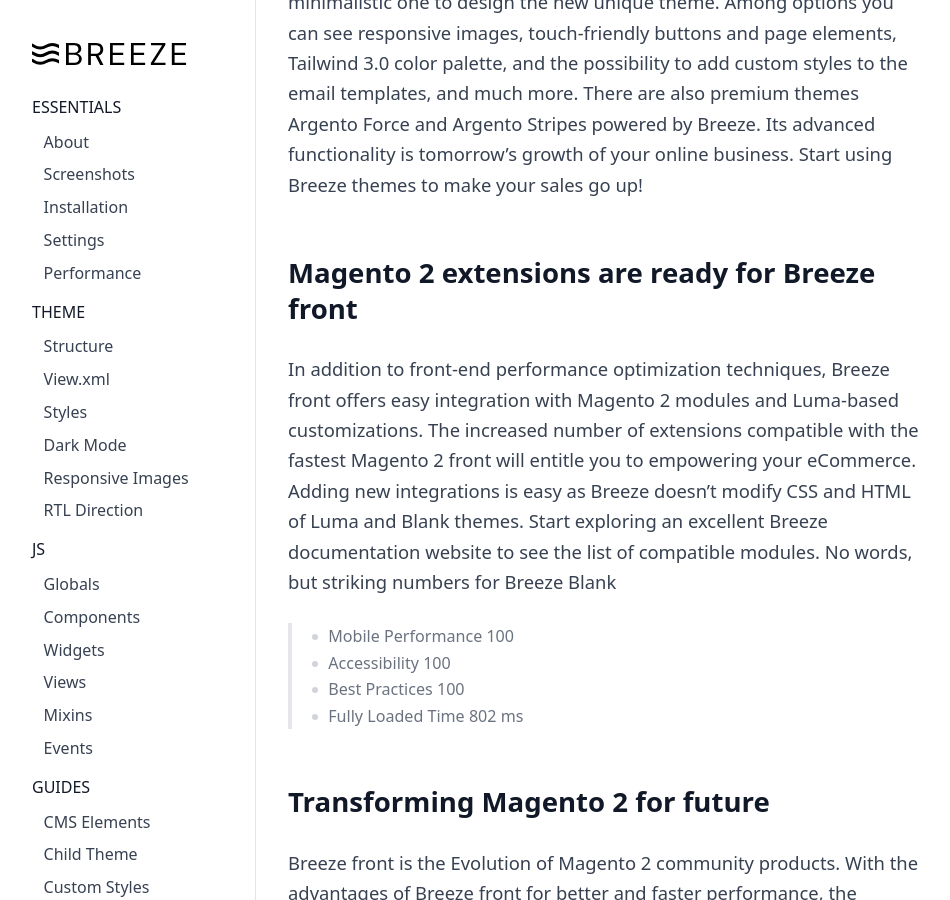
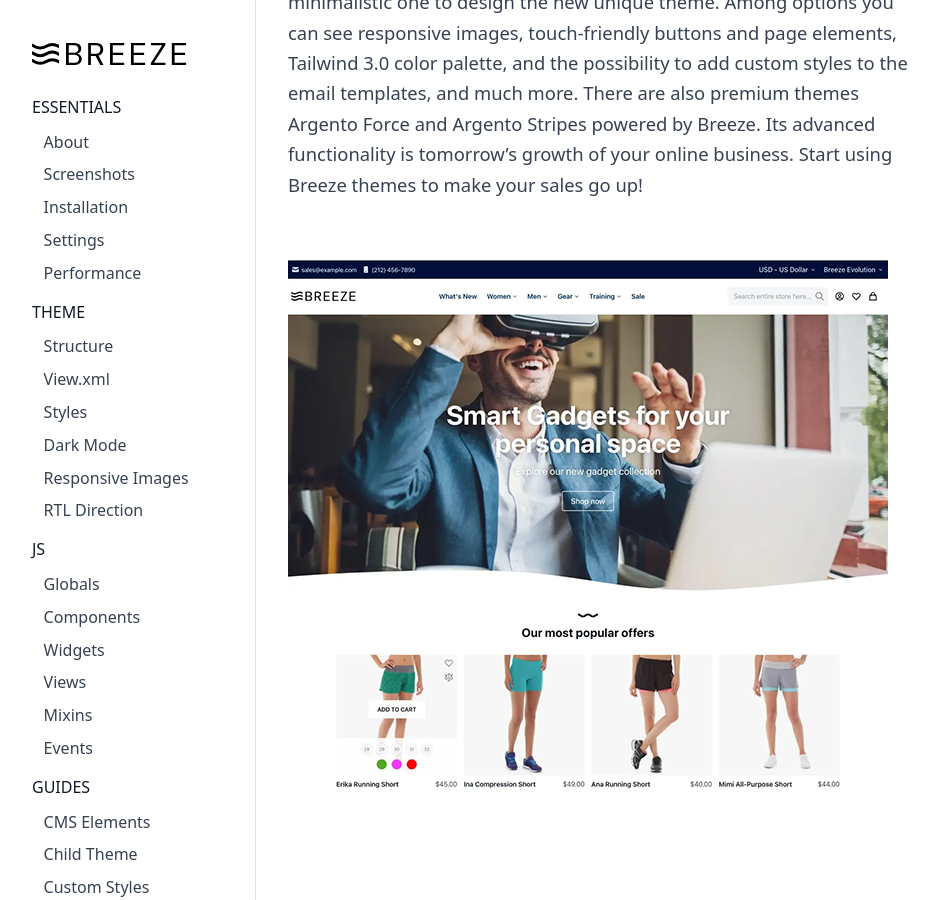
Before and after one commit to breezefront/breezefront.com, a Jekyll site: the page built from introducing-breeze.md, in a window 1280 px wide and 900 px high, scrolled down 2300 px. Shown: the whole window, without its empty margins (0-950 px from the left). Built offline with Jekyll 4.4.1, drawn with Linux system fonts in a browser that asks for light colours; our own code applies the rules of GitHub Pages for plain Markdown files.

Commit message:
Update introducing-breeze.md

```diff
--- a/introducing-breeze.md
+++ b/introducing-breeze.md
@@ -6,14 +6,18 @@
 Breeze is the greatest free product we’ve ever done. We believe the perfect website experience starts at speed. Better performance comes together with serious business gains. This is the reason we designed Breeze as an alternative to the classic Magento 2  Luma frontend. Breeze is the modern open source frontend created to increase performance and reduce the development cost. We replaced JS scripts to simplified versions that ensure a development of faster Magento 2 sites. Go on, try it – its future for your website.
 
 ![[Breeze frontend perfomance](https://pagespeed.web.dev/report?url=https%3A%2F%2Fbreeze.swissupdemo.com%2Fbreeze_blank%2F&form_factor=mobile)](/assets/img/introducing-breeze/breeze_blank_pagespeed.png)
+
 ## What does Breeze stand for?
 
 A frontend javascript stack was designed by using our knowledge of innovative speed technologies and 16 years of experience. The primary goal is to help your store get a 100 score in Google PageSpeed and improve Core Web Vitals. on all metrics. Breeze front contains great features optimally implemented to achieve the best performance. These are Tailwind 3.0 default color palette, Single Page Apps (SPA), and A11y support. There are RTL Direction and 2 starter themes out of the box. That's how Breeze users get faster page load time, simplified development process and smooth experience while interacting.
 
 ![Breeze frontend GTMetrix](/assets/img/introducing-breeze/breeze_blank_gtmetrix.png)
+
 ## Why choose Breeze themes?
 
 To benefit from better visitor engagement, and increased sales, you may start with free Breeze Blank or Breeze Evolution templates. They will help you build beautiful, fast, and reliable Magento 2 sites. You may choose the light theme with rounded shapes and contrast forms or a minimalistic one to design the new unique theme. Among options you can see responsive images, touch-friendly buttons and page elements, Tailwind 3.0 color palette, and the possibility to add custom styles to the email templates, and much more. There are also premium themes Argento Force and Argento Stripes powered by Breeze. Its advanced functionality is tomorrow's growth of your online business. Start using Breeze themes to make your sales go up!
+
+![Breeze Evolution](/assets/img/introducing-breeze/breeze_evolution_home_page.png)
 
 ## Magento 2 extensions are ready for Breeze front
 
```
